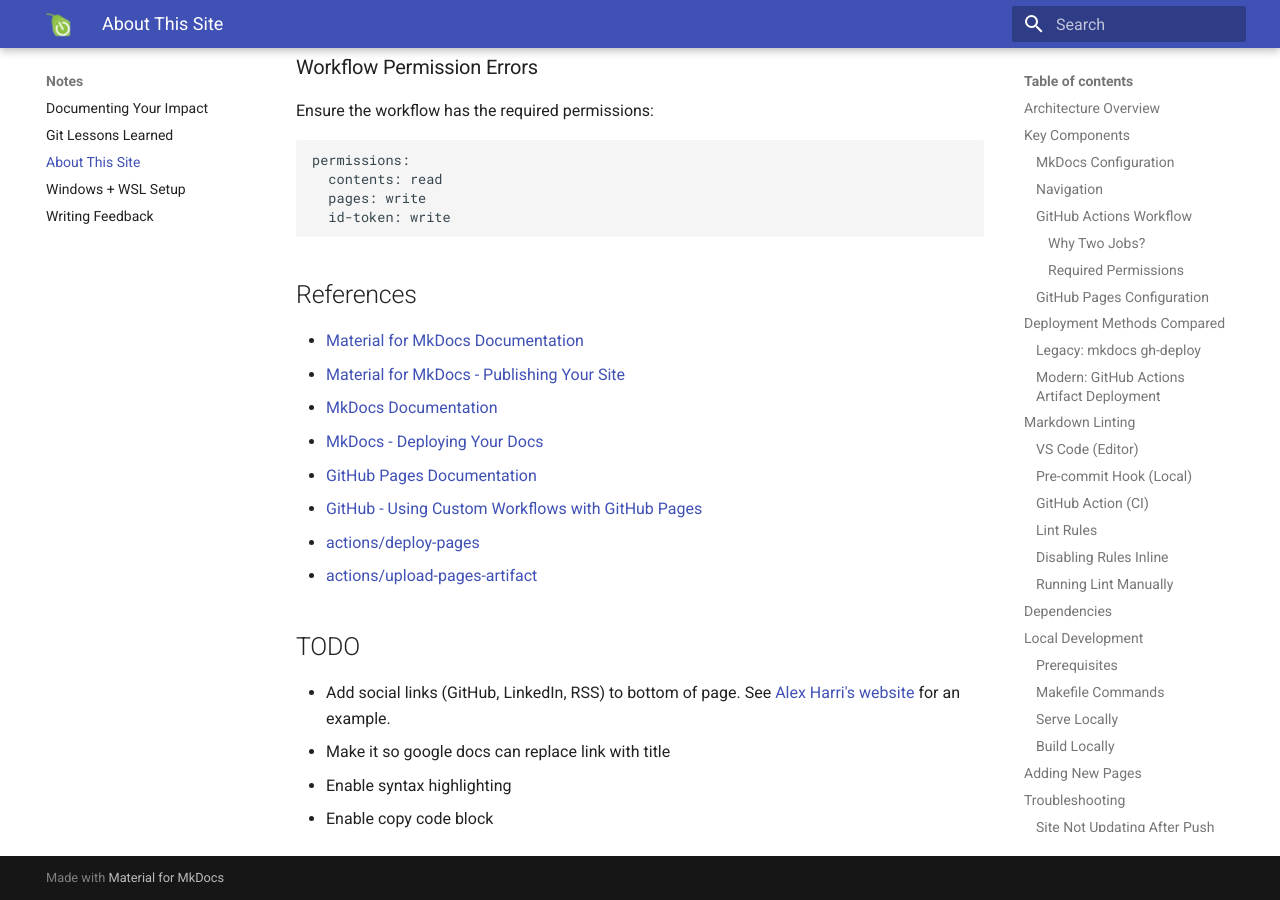
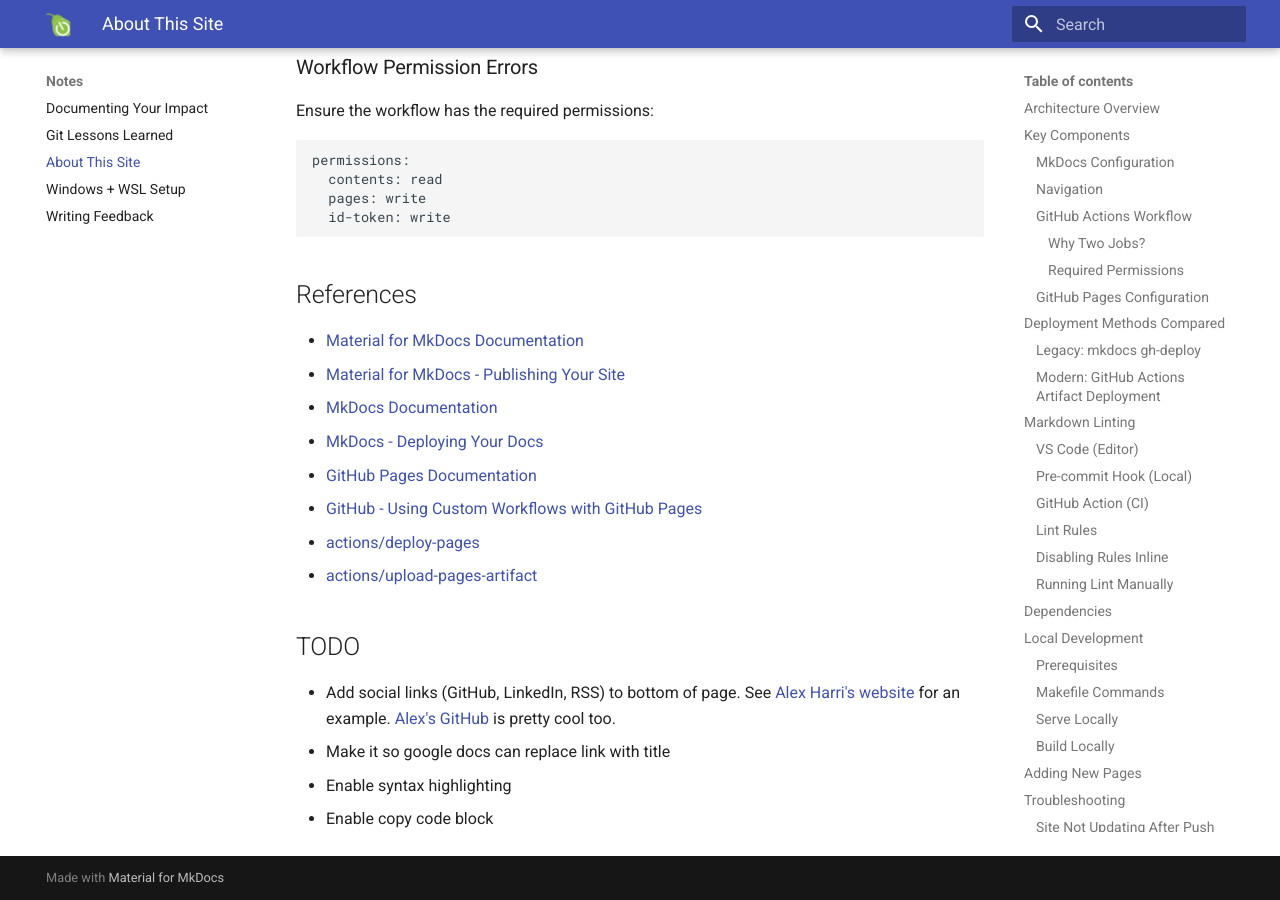
Before and after one commit to paretech/docs, an MkDocs documentation site: the page built from docs/notes/site-setup.md, in a window 1280 px wide and 900 px high, scrolled down 7805 px. Built offline with MkDocs 1.6.1 and Material for MkDocs 9.7.7, drawn with Linux system fonts in a browser that asks for light colours.

Commit message:
Add link

```diff
--- a/docs/notes/site-setup.md
+++ b/docs/notes/site-setup.md
@@ -327,7 +327,7 @@ permissions:
 
 ## TODO
 
-- Add social links (GitHub, LinkedIn, RSS) to bottom of page. See [Alex Harri's website](https://alexharri.com/blog) for an example.
+- Add social links (GitHub, LinkedIn, RSS) to bottom of page. See [Alex Harri's website](https://alexharri.com/blog) for an example. [Alex's GitHub](https://github.com/alexharri) is pretty cool too.
 - Make it so google docs can replace link with title
 - Enable syntax highlighting
 - Enable copy code block
```
